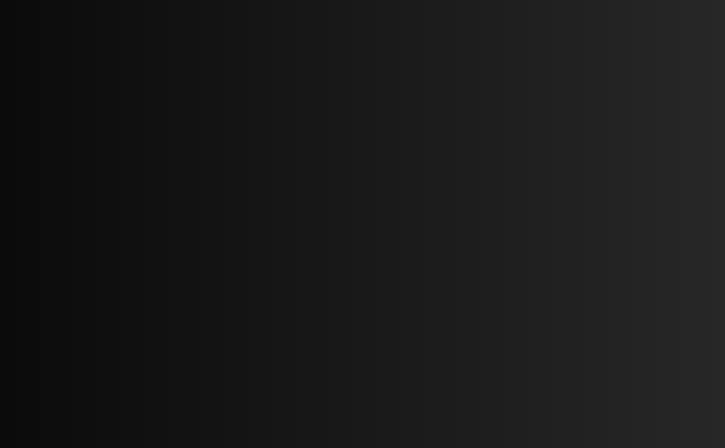
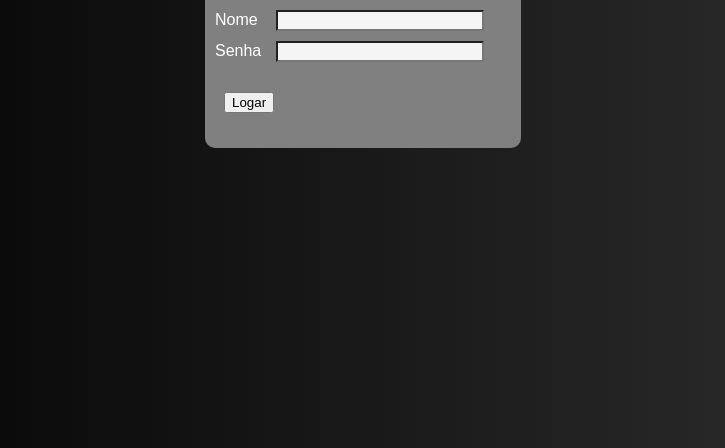
Before and after one commit to maz1mozez/Projeto-login, a plain HTML site: page index.html in a window 1280 px wide. Shown: the part 352-800 px from the top of the page, without its empty margins (277-1002 px from the left). Drawn offline with Linux system fonts and the light colour scheme.

Commit message:
Ajustes no painel de login

```diff
--- a/index.html
+++ b/index.html
@@ -14,6 +14,7 @@
             font-family: sans-serif;
             font-weight: lighter;
             text-align: center;
+            margin: 0px 0px 25px 0px;
         }
 
         p {
@@ -28,13 +29,27 @@
             margin: 0px 0px 0px 0px;
             width: 25%;
             height: 200px;
-            margin: auto;
+            margin: 300px auto auto auto;
             border-radius: 10px;
         }
         button#botao {
             margin: 30px 1px -1px 19px;
         }
+        input {
+            background-color: whitesmoke;
 
+        }
+        input#Nome {
+            width: 200px;
+            margin: 0px 0px 0px 14px;
+            min-width: 60px;
+
+        }
+        input#Senha {
+            width: 200px;
+            margin: 0px 0px 0px 10px;
+
+        }
 
     </style>
     <title>Login</title>
```
